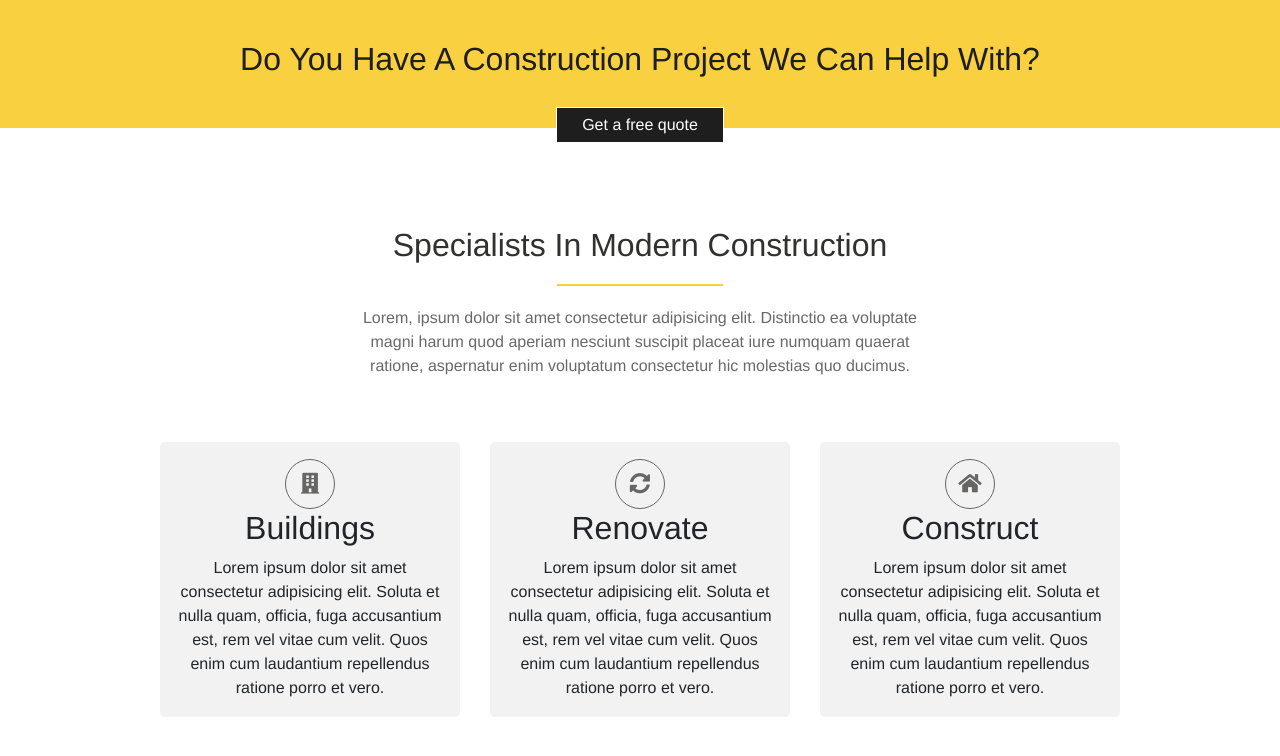
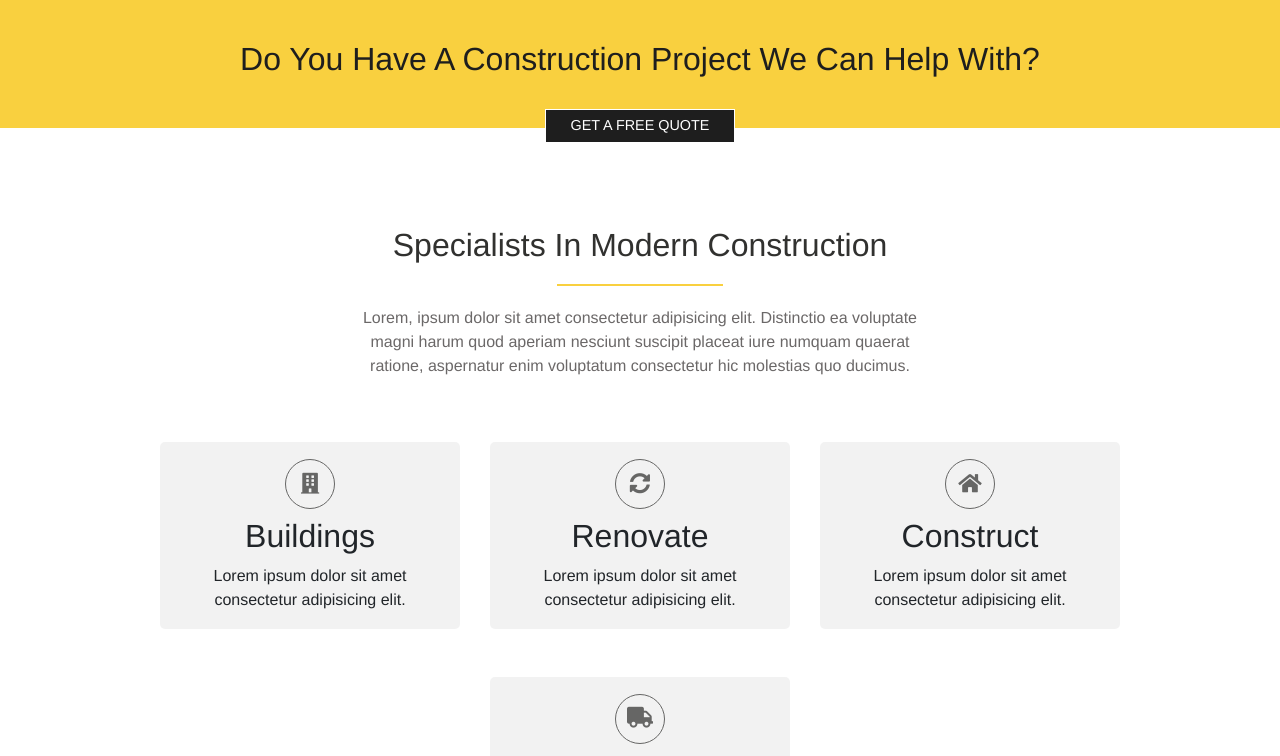
Before and after one commit to Furentsu/proj-html-vuejs, a Vue app: page / in a window 1280 px wide. Shown: the part 702-1458 px from the top of the page. Built offline with nearby package versions, Linux system fonts and the light colour scheme.

Commit message:
Added last details

```diff
--- a/src/components/ConstructionProjectsBottom.vue
+++ b/src/components/ConstructionProjectsBottom.vue
@@ -31,22 +31,22 @@ export default {
                 {
                     icon: 'fas fa-building',
                     title: 'Buildings',
-                    paragraph: 'Lorem ipsum dolor sit amet consectetur adipisicing elit. Soluta et nulla quam, officia, fuga accusantium est, rem vel vitae cum velit. Quos enim cum laudantium repellendus ratione porro et vero.'
+                    paragraph: 'Lorem ipsum dolor sit amet consectetur adipisicing elit.'
                 },
                 {
                     icon: 'fas fa-sync-alt',
                     title: 'Renovate',
-                    paragraph: 'Lorem ipsum dolor sit amet consectetur adipisicing elit. Soluta et nulla quam, officia, fuga accusantium est, rem vel vitae cum velit. Quos enim cum laudantium repellendus ratione porro et vero.'
+                    paragraph: 'Lorem ipsum dolor sit amet consectetur adipisicing elit.'
                 },
                 {
                     icon: 'fas fa-home',
                     title: 'Construct',
-                    paragraph: 'Lorem ipsum dolor sit amet consectetur adipisicing elit. Soluta et nulla quam, officia, fuga accusantium est, rem vel vitae cum velit. Quos enim cum laudantium repellendus ratione porro et vero.'
+                    paragraph: 'Lorem ipsum dolor sit amet consectetur adipisicing elit.'
                 },
                 {
                     icon: 'fas fa-truck',
                     title: 'Exclusive',
-                    paragraph: 'Lorem ipsum dolor sit amet consectetur adipisicing elit. Soluta et nulla quam, officia, fuga accusantium est, rem vel vitae cum velit. Quos enim cum laudantium repellendus ratione porro et vero.'
+                    paragraph: 'Lorem ipsum dolor sit amet consectetur adipisicing elit.'
                 }
             ]
         }
--- a/src/components/ConstructionProjectsCard.vue
+++ b/src/components/ConstructionProjectsCard.vue
@@ -5,7 +5,7 @@
         <div class="icon-container">
             <i :class="content.icon"></i>
         </div>
-        <h2 class="fw-light">{{content.title}}</h2>
+        <h2 class="fw-light pt-2">{{content.title}}</h2>
         <p>{{content.paragraph}}</p>
     </div>
 </template>
--- a/src/components/ConstructionProjectsTop.vue
+++ b/src/components/ConstructionProjectsTop.vue
@@ -44,6 +44,8 @@ export default {
         border: 1px solid $primaryWhite;
         background-color: $codGrey;
         color: $primaryWhite;
+        text-transform: uppercase;
+        font-size: .9rem;
 
         &:hover {
             color: $codGrey;
--- a/src/components/CoreValues.vue
+++ b/src/components/CoreValues.vue
@@ -4,7 +4,7 @@
     <section class="container-flex">
         <div class="row d-flex justify-content-center text-center">
             <div class="p-5 col-6">
-                <h2>Our Core Values</h2>
+                <h2 class="fw-light">Our Core Values</h2>
                 <div class="line"></div>
                 <p>Lorem, ipsum dolor sit amet consectetur adipisicing elit. Distinctio ea voluptate magni harum quod aperiam nesciunt suscipit placeat iure numquam quaerat ratione, aspernatur enim voluptatum consectetur hic molestias quo ducimus.</p>
             </div>
--- a/src/components/FinalJumbotron.vue
+++ b/src/components/FinalJumbotron.vue
@@ -4,7 +4,7 @@
       <!-- Left content of the jumbotron -->
        <div class="left-content float-start">
            <div class="content">
-                <h1>Building inspiring spaces</h1>
+                <h2 class="fw-light">Building inspiring spaces</h2>
                 <div class="line"></div>
                 <p>Lorem ipsum, dolor sit amet consectetur adipisicing elit. Autem repellat, saepe maxime doloribus in voluptatem amet consequuntur beatae aspernatur ut possimus nobis rem, qui at assumenda fuga, quos totam iste!</p>
            </div>
@@ -47,7 +47,7 @@ export default {
         justify-content: center;
         align-items: center;
 
-        h1 {
+        h2 {
             color: $primaryWhite;
         }
 
@@ -76,6 +76,7 @@ export default {
             padding: 10px 50px;
             background-color: $vibrantBrightSun;
             color: $doveGrey;
+            text-transform: uppercase;
 
             &:hover {
                     background-color: $codGrey;
--- a/src/components/FooterAbout.vue
+++ b/src/components/FooterAbout.vue
@@ -34,6 +34,8 @@ button {
     padding: 10px 50px;
     background-color: $vibrantBrightSun;
     color: $doveGrey;
+    text-transform: uppercase;
+
 
     &:hover {
         border: 2px solid $primaryWhite;
--- a/src/components/FooterTweets.vue
+++ b/src/components/FooterTweets.vue
@@ -8,7 +8,7 @@
           </div>
 
           <div class="content-right position-relative">
-              <h5>Theme Fusion</h5>
+              <h5>ThemeFusion</h5>
               <span>@Theme_Fusion</span>
 
               <img class="position-absolute tweet-bird" src="../assets/images/image (1).svg" alt="Twitter icon">
@@ -73,10 +73,12 @@ h3 {
         h5,
         p {
             color: $primaryWhite;
+             font-size: .8rem;
         }
 
         h5 {
             margin: 0;
+             font-size: .9rem;
         }
 
         .tweet-bird {
@@ -87,7 +89,7 @@ h3 {
 
         span {
             color: $doveGrey;
-
+             font-size: .8rem;
         }
 
         .img-container {
@@ -106,7 +108,7 @@ h3 {
                 color: $doveGrey;
 
                 i {
-                    padding: 10px 25px 0 0;
+                    padding: 10px 20px 0 0;
                 }
             }
 
--- a/src/components/Jumbotron.vue
+++ b/src/components/Jumbotron.vue
@@ -60,6 +60,7 @@ export default {
             margin: 20px 10px;
             border: none;
             padding: 10px 50px;
+            text-transform: uppercase;
 
             &:nth-of-type(1) {
                 background-color: $codGrey;
@@ -73,6 +74,8 @@ export default {
 
             &:nth-of-type(2) {
                 background-color: $brightSun;
+                color: $doveGrey;
+
 
                 &:hover {
                     background-color: $codGrey;
--- a/src/components/LatestNews.vue
+++ b/src/components/LatestNews.vue
@@ -4,7 +4,7 @@
     <section class="container-flex">
         <div class="row d-flex justify-content-center text-center">
             <div class="col-6">
-                <h2>Latest News</h2>
+                <h2 class="fw-light">Latest News</h2>
                 <div class="line"></div>
                 <p>Lorem, ipsum dolor sit amet consectetur adipisicing elit. Distinctio ea voluptate magni harum quod aperiam nesciunt suscipit placeat iure numquam quaerat ratione, aspernatur enim voluptatum consectetur hic molestias quo ducimus.</p>
             </div>
--- a/src/components/RecentWork.vue
+++ b/src/components/RecentWork.vue
@@ -4,7 +4,7 @@
     <section class="container-flex">
         <div class="row d-flex justify-content-center text-center">
             <div class="col-6">
-                <h2>Explore Recent Work</h2>
+                <h2 class="fw-light" >Explore Recent Work</h2>
                 <div class="line"></div>
                 <p>Lorem, ipsum dolor sit amet consectetur adipisicing elit. Distinctio ea voluptate magni harum quod aperiam nesciunt suscipit placeat iure numquam quaerat ratione, aspernatur enim voluptatum consectetur hic molestias quo ducimus.</p>
             </div>
--- a/src/components/TrustedPartners.vue
+++ b/src/components/TrustedPartners.vue
@@ -4,7 +4,7 @@
     <section class="container-flex">
         <div class="row d-flex justify-content-center text-center">
             <div class="col-6">
-                <h2>Trusted Partners</h2>
+                <h2 class="fw-light">Trusted Partners</h2>
                 <div class="line"></div>
                 <p>Lorem, ipsum dolor sit amet consectetur adipisicing elit. Distinctio ea voluptate magni harum quod aperiam nesciunt suscipit placeat iure numquam quaerat ratione, aspernatur enim voluptatum consectetur hic molestias quo ducimus.</p>
             </div>
```
